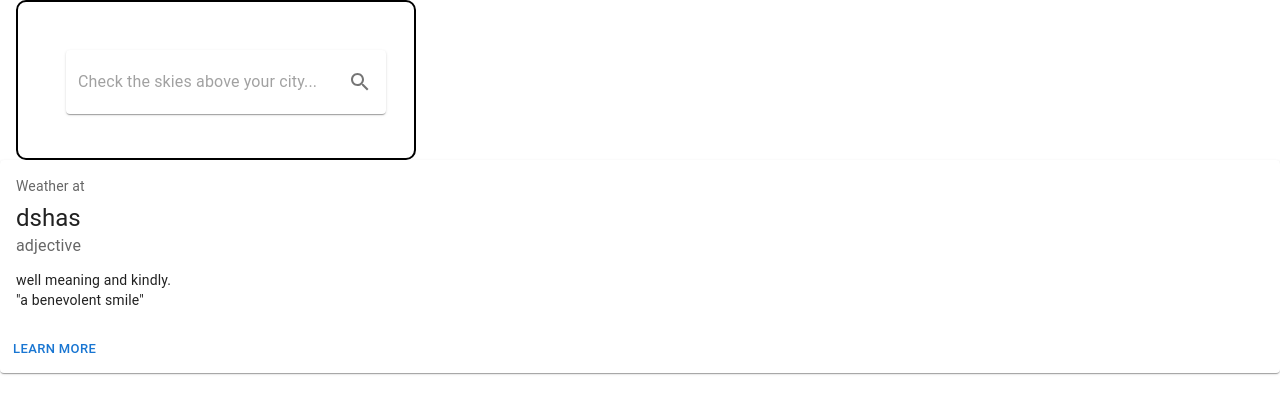
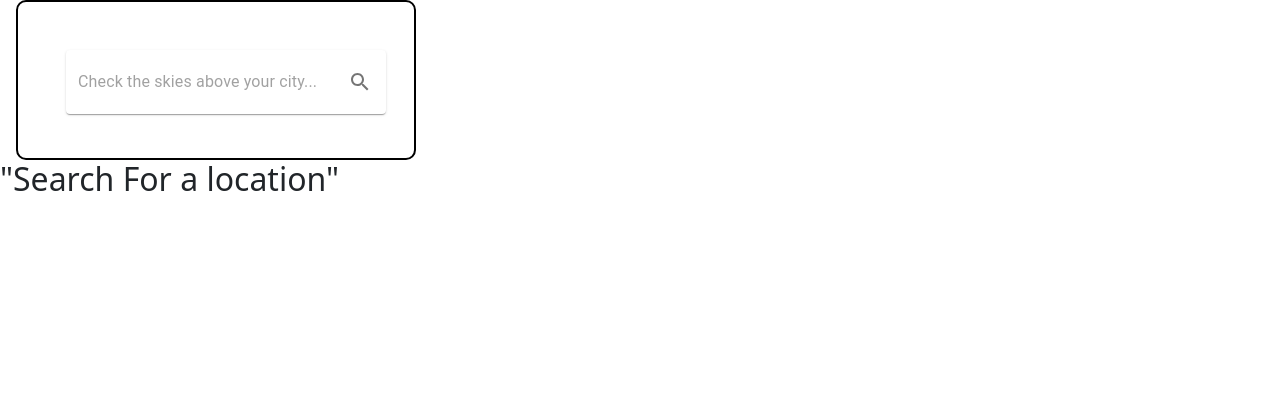
Before and after one commit to Sakshi-Dappu/Triple-Threat, a React (Vite) app: page / in a window 1280 px wide. Shown: the top 414 px of the page. Built offline with nearby package versions, Linux system fonts and the light colour scheme.

Commit message:
Weather App Done

```diff
--- a/src/App.jsx
+++ b/src/App.jsx
@@ -1,9 +1,9 @@
-import React from 'react'
-import Weather from './component/Weather'
+import React from "react";
+import Weather from "./component/Weather";
 export default function App() {
   return (
     <div>
       <Weather />
     </div>
-  )
+  );
 }
--- a/src/component/InfoBox.jsx
+++ b/src/component/InfoBox.jsx
@@ -1,49 +1,79 @@
 import React from "react";
-import Box from "@mui/material/Box";
-import Card from "@mui/material/Card";
-import CardActions from "@mui/material/CardActions";
-import CardContent from "@mui/material/CardContent";
-import Button from "@mui/material/Button";
-import Typography from "@mui/material/Typography";
 
 export default function InfoBox({ value }) {
-if(value) {
-    let city_name = value.city.name;
+  if (!value || !value.city || !value.list || value.list.length === 0) {
+    return <h2>"Search For a location"</h2>;
+  }
 
+  const city_name = value.city.name;
+  const population = value.city.population;
+  const sunrise = new Date(value.city.sunrise * 1000).toLocaleTimeString();
+  const sunset = new Date(value.city.sunset * 1000).toLocaleTimeString();
+
+  const WeatherInfo = value.list.map((item, index) => {
+    const DateNTime = item.dt_txt;
+    const Description = item.weather[0].description;
+    const Climate = item.weather[0].main;
+    const temperature = item.main.temp;
+    const Humidity = item.main.humidity;
+
+    return (
+      <div key={index}>
+
+        <p><b>Population:</b> {population}</p>
+        <p><b>Sunrise:</b> {sunrise}</p>
+        <p><b>Sunset: </b>{sunset}</p>
+      </div>
+    );
+  });
+  return (
+    <div>
+      <h1>City Name: {city_name}</h1>
+      <p>Population: {population}</p>
+      <p>Sunrise: {sunrise}</p>
+      <p>Sunset: {sunset}</p>
+      <div>{WeatherInfo}</div>
+    </div>
+  );
 }
 
+// import React from "react";
 
+// export default function InfoBox({ value }) {
+//   if (!value || !value.city || !value.list || value.list.length === 0) {
+//     return <p>Search for a location</p>; // Improved check for valid data
+//   }
 
-  const bull = (
-    <Box
-      component="span"
-      sx={{ display: "inline-block", mx: "2px", transform: "scale(0.8)" }}
-    >
-      •
-    </Box>
-  );
+//   const city_name = value.city.name;
+//   const population = value.city.population;
+//   const sunrise = new Date(value.city.sunrise * 1000).toLocaleTimeString(); // Use toLocaleTimeString for clarity
+//   const sunset = new Date(value.city.sunset * 1000).toLocaleTimeString(); // Use toLocaleTimeString for clarity
 
-  return (
-    <Card sx={{ minWidth: 275 }}>
-      <CardContent>
-        <Typography gutterBottom sx={{ color: "text.secondary", fontSize: 14 }}>
-          Weather at
-        </Typography>
-        <Typography variant="h5" component="div">
-            dshas
-        </Typography>
-        <Typography sx={{ color: "text.secondary", mb: 1.5 }}>
-          adjective
-        </Typography>
-        <Typography variant="body2">
-          well meaning and kindly.
-          <br />
-          {'"a benevolent smile"'}
-        </Typography>
-      </CardContent>
-      <CardActions>
-        <Button size="small">Learn More</Button>
-      </CardActions>
-    </Card>
-  );
-}
+//   const WeatherInfo = value.list.map((item, index) => {
+//     const DateNTime = item.dt_txt;
+//     const Description = item.weather[0].description;
+//     const Climate = item.weather[0].main;
+//     const temperature = item.main.temp;
+//     const Humidity = item.main.humidity;
+
+//     return (
+//       <li key={index}>
+//         <strong>Date and Time:</strong> {DateNTime} <br />
+//         <strong>Description:</strong> {Description} <br />
+//         <strong>Climate:</strong> {Climate} <br />
+//         <strong>Temperature:</strong> {temperature} °C <br />
+//         <strong>Humidity:</strong> {Humidity} %
+//       </li>
+//     );
+//   });
+
+//   return (
+//     <>
+//       <h1>{city_name}</h1>
+//       <p>Population: {population}</p>
+//       <p>Sunrise: {sunrise}</p>
+//       <p>Sunset: {sunset}</p>
+//       <ul>{WeatherInfo}</ul> {/* Render all weather info in a single list */}
+//     </>
+//   );
+// }
```
